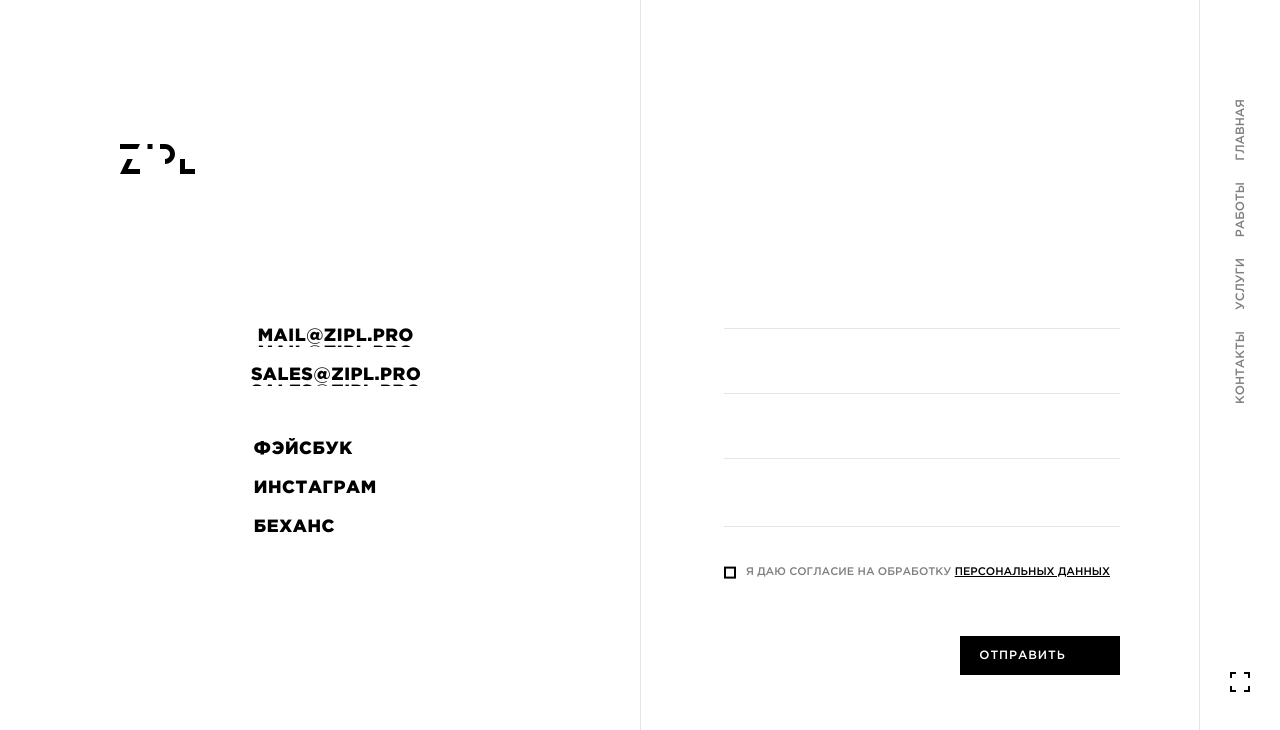
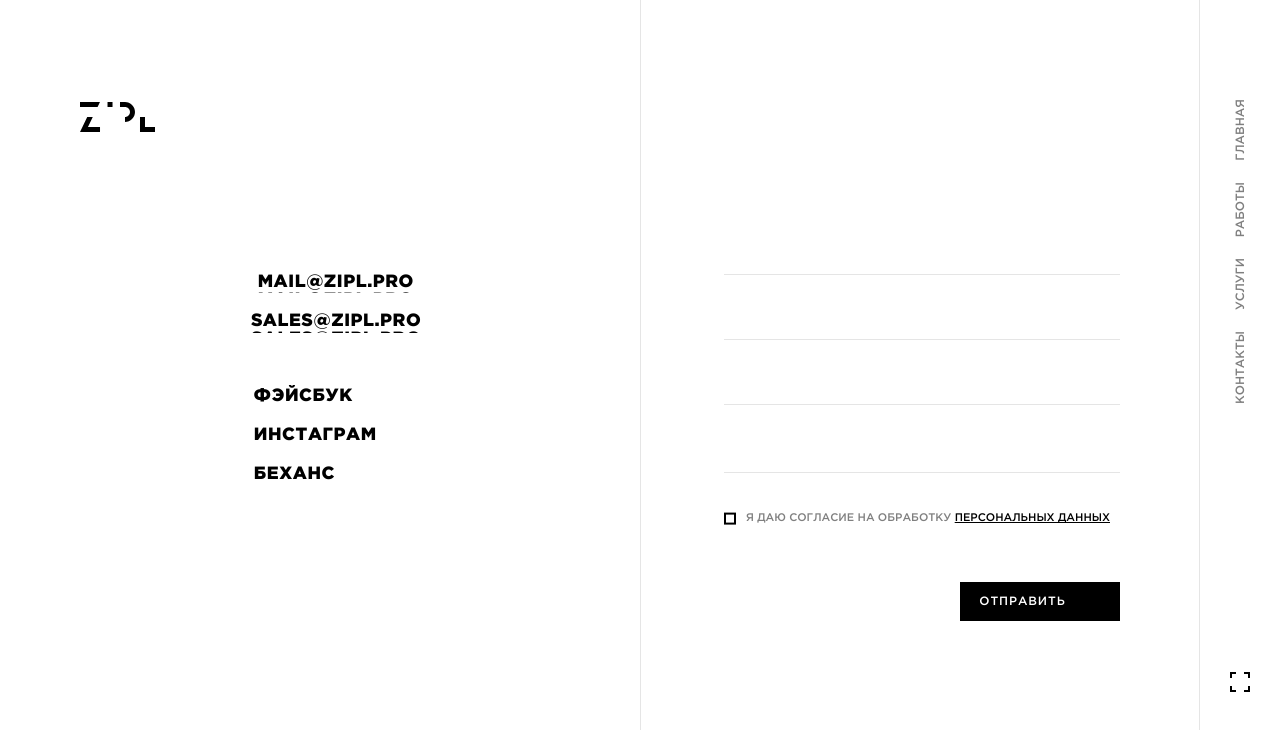
Before and after one commit to AnatolyKostarev/kojo, a React (Create React App) app: page /contacts in a window 1280 px wide. Shown: the top 730 px of the page. Built offline with nearby package versions, Linux system fonts and the light colour scheme.

Commit message:
Change units for vh, vw

```diff
--- a/src/layouts/header/contacts/Headercontacts.module.css
+++ b/src/layouts/header/contacts/Headercontacts.module.css
@@ -1,25 +1,21 @@
 @media screen and (min-width: 1240px) {
   #header {
-    max-width: 860px;
-    margin-bottom: 150px;
+    width: 100vw;
+    margin-bottom: 17.25vh;
+    padding-top: 12.34vh;
   }
 
   .container {
-    max-width: 860px;
-    padding: 0 120px 0;
-    box-sizing: content-box;
-  }
-
-  .header {
-    margin-bottom: 140px;
-    padding-top: 140px;
+    width: 50vw;
+    padding: 0 0 0 6.25vw;
+    box-sizing: border-box;
   }
 
   .header__logo {
     display: flex;
     justify-content: flex-start;
     align-items: center;
-    column-gap: 180px;
+    column-gap: 8.33vw;
     overflow: hidden;
   }
 
```
